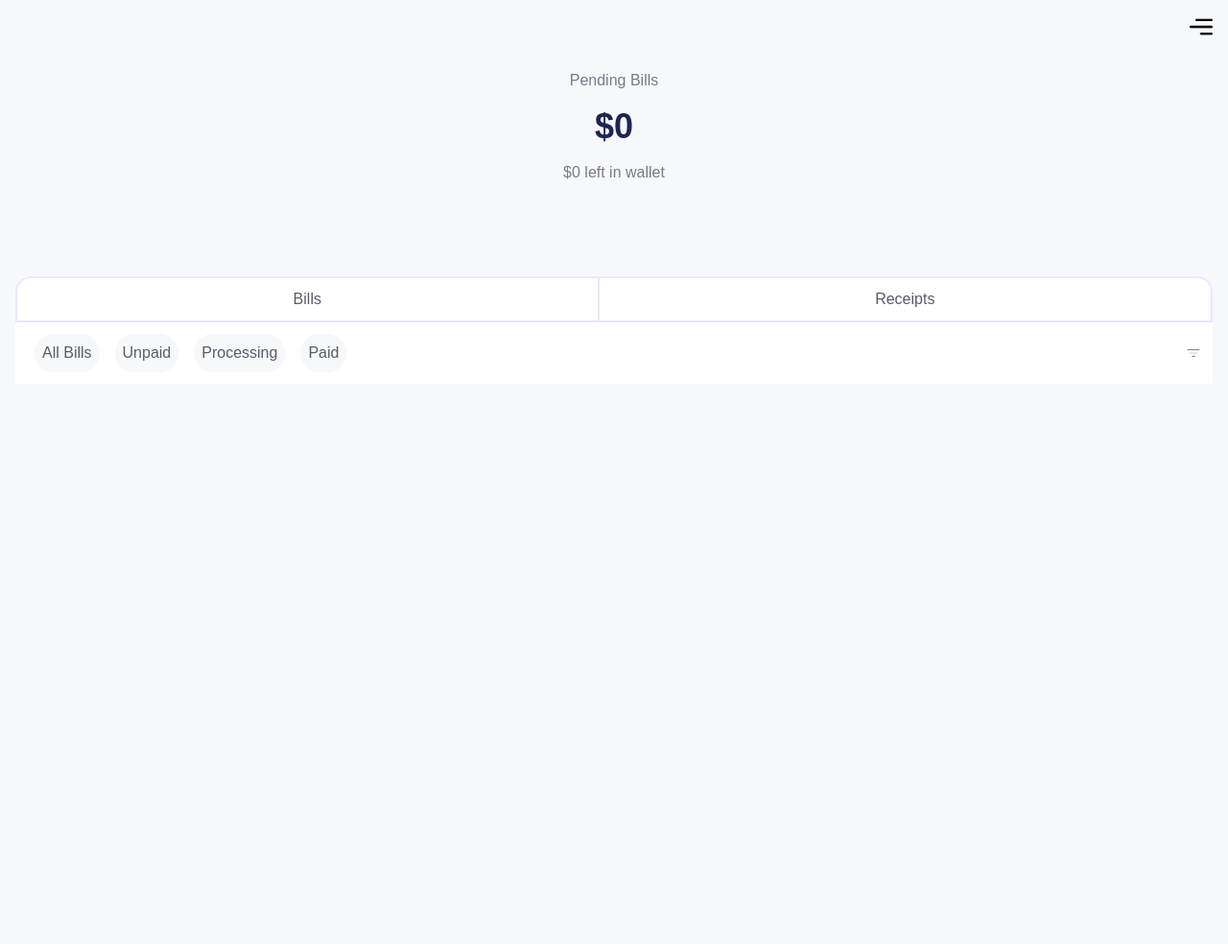
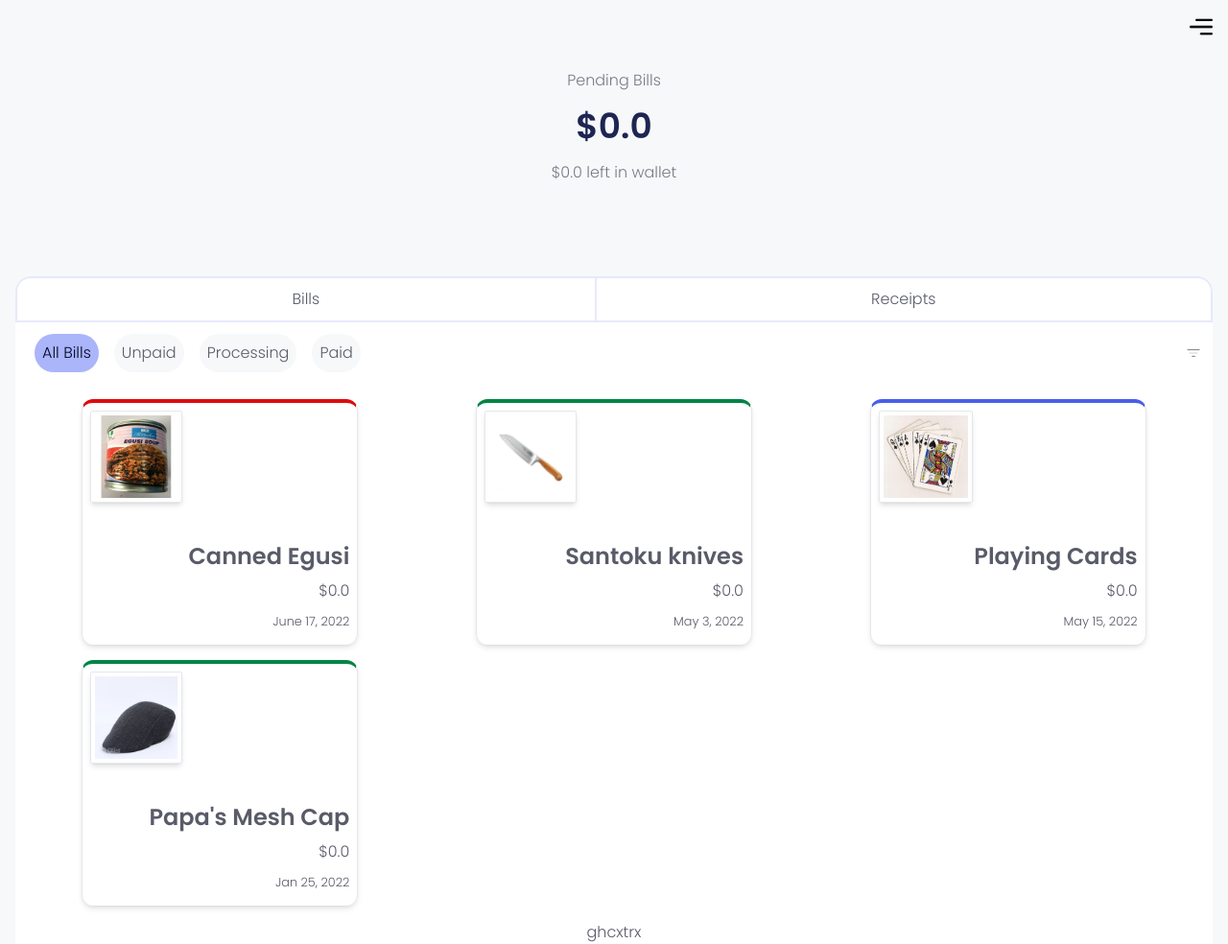
Before and after one commit to Aahil13/Receipt-management-app, a website: page index.html in a window 1280 px wide. Shown: the whole page at 96% size. Before the commit the page ends 800 px from the top, so only its background shows below. Drawn offline with Linux system fonts and the light colour scheme; some icons are missing.

Commit message:
Update: Add the bills section

```diff
--- a/index.html
+++ b/index.html
@@ -9,6 +9,10 @@
       content="A Receipt management application that manages your bills and ayments"
     />
     <title>Receipt Manager App</title>
+    <link
+      href="https://fonts.googleapis.com/css2?family=Poppins:wght@100;300;600&display=swap"
+      rel="stylesheet"
+    />
     <link rel="stylesheet" href="./dist/output.css" />
     <script defer src="./src/js/controller.js"></script>
   </head>
@@ -25,8 +29,8 @@
       </nav>
       <div class="header-info">
         <p class="header-info_text">Pending Bills</p>
-        <h1 class="total-pending-bill">$0</h1>
-        <h6 class="Wallet-amount">$0 left in wallet</h6>
+        <h1 class="total-pending-bill">$0.0</h1>
+        <h6 class="Wallet-amount">$0.0 left in wallet</h6>
       </div>
     </header>
     <main>
@@ -60,11 +64,13 @@
           </div>
         </div>
         <div class="main-body-menu">
-          <div class="flex justify-between p-3 items-center ">
+          <div class="flex justify-between p-3 items-center">
             <div class="filters">
               <button class="filter-btn filter-btn-all">All Bills</button>
               <button class="filter-btn filter-btn-unpaid">Unpaid</button>
-              <button class="filter-btn filter-btn-processing">Processing</button>
+              <button class="filter-btn filter-btn-processing">
+                Processing
+              </button>
               <button class="filter-btn filter-btn-paid">Paid</button>
             </div>
             <div class="sorter">
@@ -73,9 +79,56 @@
           </div>
         </div>
         <section class="bills">
-          <div></div>
+          <div
+            class="grid md:grid-cols-3 sm:grid-cols-2 grid-cols-1 justify-items-center gap-4 p-4"
+          >
+            <div class="bill unpaid">
+              <div class="bill-img">
+                <img src="./src/images/egusi.jpg" alt="egusi" />
+              </div>
+              <div class="bill-details">
+                <h2 class="bill-name">Canned Egusi</h2>
+                <h4 class="bill-price">$0.0</h4>
+                <small class="bill-date">June 17, 2022</small>
+              </div>
+            </div>
+            <div class="bill paid">
+              <div class="bill-img">
+                <img src="./src/images/knife.jpg" alt="knife" />
+              </div>
+              <div class="bill-details">
+                <h2 class="bill-name">Santoku knives</h2>
+                <h4 class="bill-price">$0.0</h4>
+                <small class="bill-date">May 3, 2022</small>
+              </div>
+            </div>
+            <div class="bill processing">
+              <div class="bill-img">
+                <img src="./src/images/cards.jpg" alt="cards" />
+              </div>
+              <div class="bill-details">
+                <h2 class="bill-name">Playing Cards</h2>
+                <h4 class="bill-price">$0.0</h4>
+                <small class="bill-date">May 15, 2022</small>
+              </div>
+            </div>
+            <div class="bill paid">
+              <div class="bill-img">
+                <img src="./src/images/papa mesh.jpg" alt="cap" />
+              </div>
+              <div class="bill-details">
+                <h2 class="bill-name">Papa's Mesh Cap</h2>
+                <h4 class="bill-price">$0.0</h4>
+                <small class="bill-date">Jan 25, 2022</small>
+              </div>
+            </div>
+          </div>
         </section>
-        <section class="receipts"></section>
+        <section class="receipts">
+          <div>
+            <p>ghcxtrx</p>
+          </div>
+        </section>
       </section>
     </main>
     <script src="https://cdn.lordicon.com/xdjxvujz.js"></script>
--- a/src/input.css
+++ b/src/input.css
@@ -34,7 +34,7 @@
   /*------------------------- MAIN STYLES ----------------------*/
 
   .main-body {
-    @apply bg-white rounded-t-2xl
+    @apply bg-white rounded-t-2xl;
   }
   .main-body_top {
     @apply flex border-2 rounded-t-2xl border-solid w-full h-12 border-borderColor justify-evenly grow;
@@ -50,10 +50,52 @@
 
 /*------------------------- FILTER STYLES ----------------------*/
 
-.filters{
-  @apply flex
+.filters {
+  @apply flex;
 }
 
-.filters *{
-  @apply mx-2 rounded-3xl bg-mainBgColor p-2
+.filters * {
+  @apply mx-2 rounded-3xl bg-mainBgColor p-2;
 }
+
+.filter-btn-all {
+  @apply bg-btnAllColor text-darkColor;
+}
+
+/*------------------------- BILL STYLES ----------------------*/
+
+.bill {
+  @apply w-72 h-64 border rounded-xl shadow-md p-2 flex flex-col hover:cursor-pointer hover:animate-bounce;
+}
+
+.bill-details {
+  @apply object-contain h-full w-full flex flex-col items-end justify-end text-right;
+}
+
+.bill-details * {
+  @apply my-1;
+}
+
+.bill-name {
+  @apply text-2xl font-semibold;
+}
+
+.bill-img {
+  @apply object-contain w-fit h-24 rounded-sm border p-1 shadow-md;
+}
+
+.bill-img img {
+  @apply h-full;
+}
+
+.paid {
+  @apply border-t-4 border-b-0 border-t-greenIndicator;
+}
+
+.unpaid {
+  @apply border-t-4 border-b-0 border-t-redIndicator;
+}
+
+.processing {
+  @apply border-t-4 border-b-0 border-t-blueIndicator;
+}
--- a/tailwind.config.js
+++ b/tailwind.config.js
@@ -2,6 +2,12 @@
 module.exports = {
   content: ["./index.html", "./src/*.js"],
   theme: {
+    screens: {
+      sm: "700px",
+      md: "1055px",
+      lg: "1024px",
+      xl: "1280px",
+    },
     extend: {
       colors: {
         mainBgColor: "#F7F8FA",
@@ -10,6 +16,17 @@ module.exports = {
         lightGray: "#7A7A87",
         smallTextColor: "#888B9D",
         borderColor: "#E7E9FB",
+        greenIndicator: "#008545",
+        redIndicator: "#DD0C0D",
+        blueIndicator: "#495FE9",
+        darkColor: "#050A29",
+        btnAllColor: "#AAB5FA",
+      },
+      keyframes: {
+        bounce: {
+          "0%, 100%": { transform: "translateY(-5px)" },
+          "50%": { transform: "translateY(0px)" },
+        },
       },
     },
     fontFamily: {
```
Also changed, not shown: dist/output.css, src/images/cards.jpg (added), src/images/egusi.jpg (added), src/images/knife.jpg (added), src/images/papa mesh.jpg (added).
